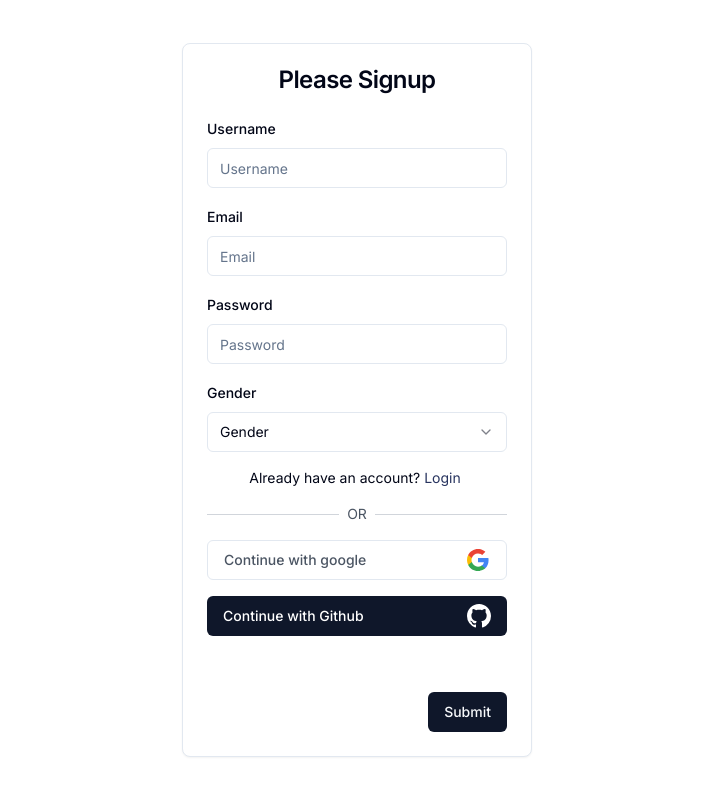
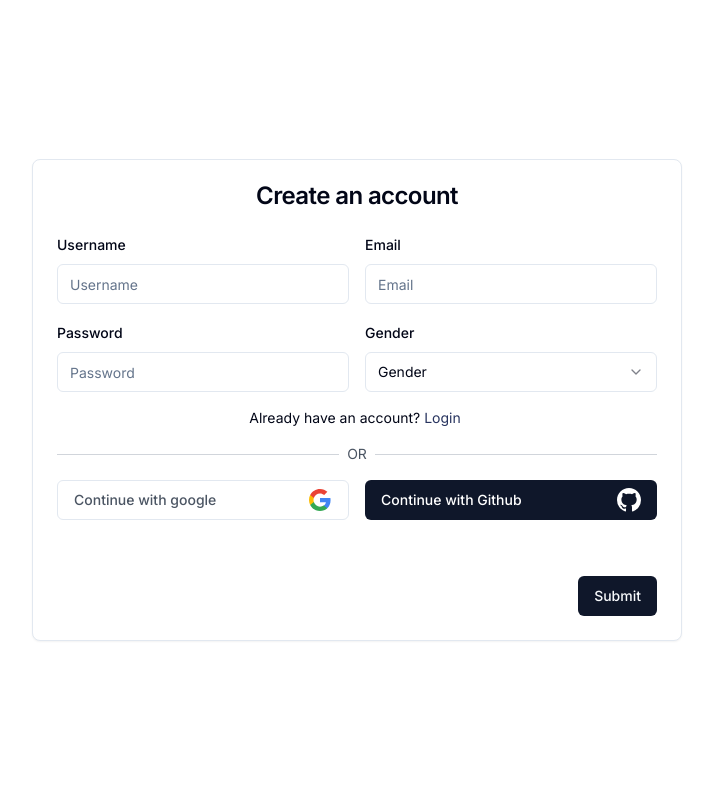
Before and after one commit to aliYaakoub/codeXplorer, a Next.js app: page /auth/signup in a window 1280 px wide. Shown: the top 796 px of the page, without its empty margins (283-996 px from the left). Built offline with nearby package versions, Linux system fonts and the light colour scheme.

Commit message:
small adjustments to the sign up page

```diff
--- a/app/auth/signup/page.tsx
+++ b/app/auth/signup/page.tsx
@@ -46,14 +46,15 @@ export default function Auth() {
 
   return (
     <div className='flex justify-center items-center min-h-screen p-5'>
-      <Card className='w-[350px]'>
+      <Card className='w-[650px]'>
         <CardHeader>
-          <CardTitle className='text-center'>Please Signup</CardTitle>
+          <CardTitle className='text-center'>Create an account</CardTitle>
         </CardHeader>
         <Form {...form}>
           <form onSubmit={form.handleSubmit(onSubmit)} className='space-y-8'>
             <CardContent>
               <div className='grid w-full items-center gap-4'>
+                <div className='grid sm:grid-cols-2 gap-4'>
                   <FormField
                     control={form.control}
                     name='username'
@@ -114,6 +115,7 @@ export default function Auth() {
                       </FormItem>
                     )}
                   />
+                </div>
                 <p className='text-sm text-center'>
                   Already have an account?
                   <Link href={'/auth/login'} className='px-1 text-primary'>
@@ -125,8 +127,10 @@ export default function Auth() {
                   <p className='text-gray-600 text-sm'>OR</p>
                   <Separator className='bg-gray-300 w-full h-[0.5px]' />
                 </div>
+                <div className='grid sm:grid-cols-2 gap-4'>
                   <GoogleButton />
                   <GithubButton />
+                </div>
               </div>
             </CardContent>
             <CardFooter className='flex justify-end'>
```
Lines whose indentation alone changed are shown as unchanged.
